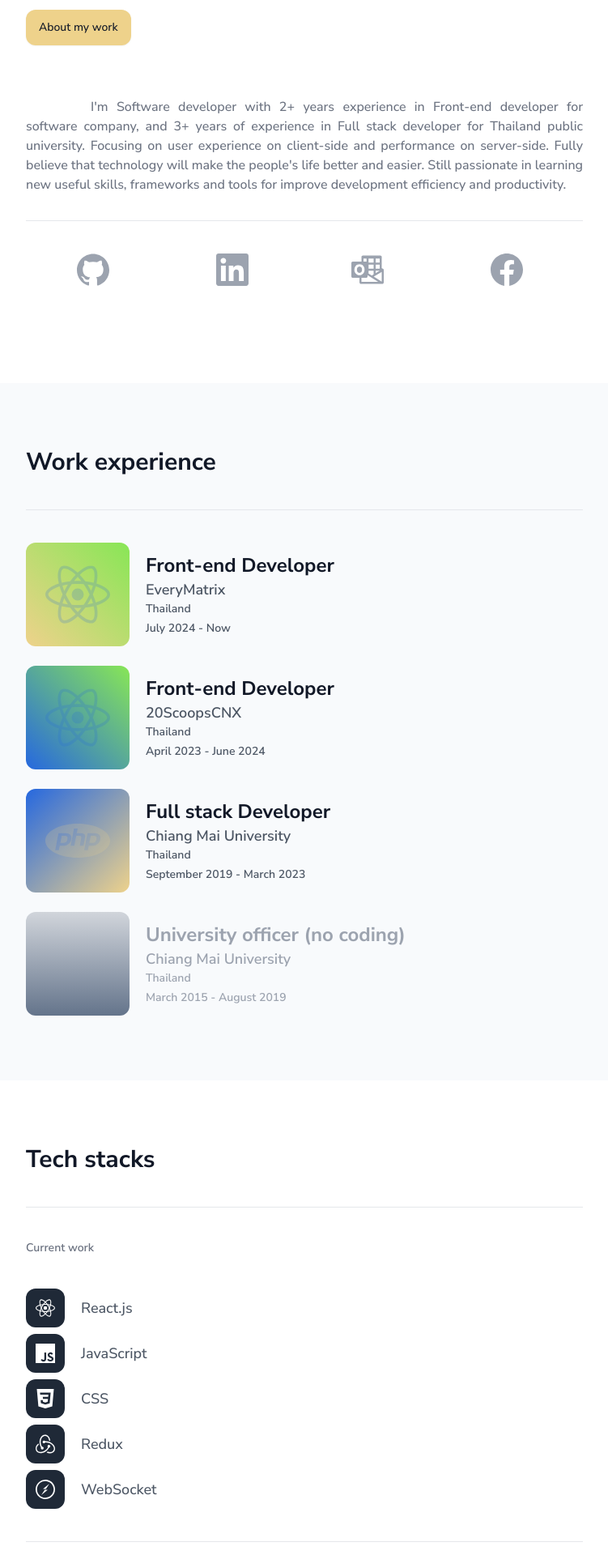
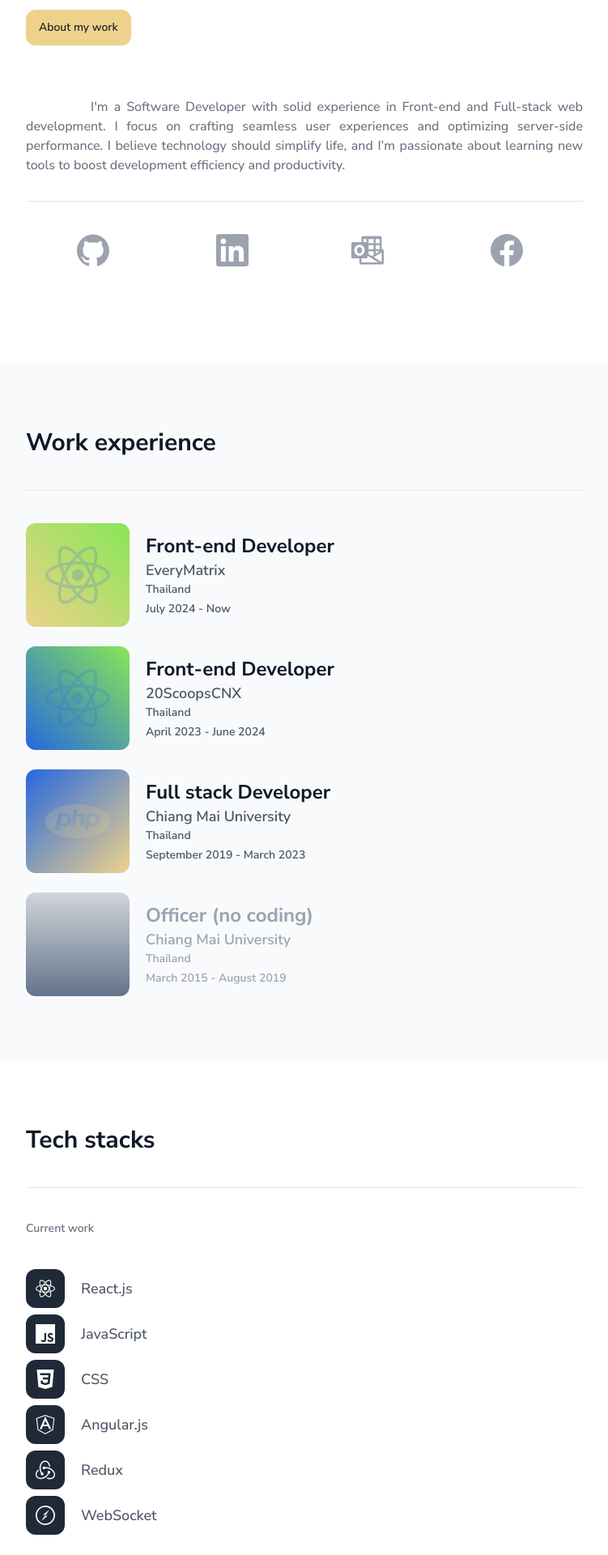
Before and after one commit to micro927/personal-website, a Next.js app: page / in a window 1280 px wide. Shown: the part 320-2240 px from the top of the page at 81% size, without its empty margins (264-1015 px from the left). Built offline with nearby package versions, Linux system fonts and the light colour scheme.

Commit message:
feat: update data and minor UX

```diff
--- a/app/components/section/welcome/index.tsx
+++ b/app/components/section/welcome/index.tsx
@@ -60,7 +60,7 @@ function Welcome({
       transition: { duration: 0.5 },
     },
     hidden: {
-      opacity: 0,
+      opacity: 0.1,
       y: -30,
     },
   });
@@ -101,7 +101,7 @@ function Welcome({
 
   return (
     <SectionBox id="welcome">
-      <div className="flex h-[90vh] w-full flex-col justify-start md:h-full">
+      <div className="flex min-h-[70vh] w-full flex-col justify-start md:h-full md:min-h-max">
         <div className="w-full py-12 md:py-8 ">
           <motion.div
             initial={MotionVariantEnum.HIDDEN}
--- a/app/components/section/work/components/workModal.tsx
+++ b/app/components/section/work/components/workModal.tsx
@@ -25,6 +25,7 @@ function WorkModal({
     jobTitle,
     skillList,
     organization,
+    organizationURL,
     city,
     country,
     descriptionList,
@@ -62,7 +63,13 @@ function WorkModal({
         <div className="flex flex-col gap-2">
           <div className="flex flex-col gap-1">
             <h4 className="text-xl font-bold md:text-2xl">{jobTitle}</h4>
-            <p className="text-base font-bold md:text-lg">{organization}</p>
+            <a
+              href={organizationURL}
+              target="_blank"
+              className="text-base font-bold md:text-lg"
+            >
+              {organization}
+            </a>
             <p className="text-sm font-semibold md:text-base">
               {city}, {country}
             </p>
--- a/app/core/data/index.ts
+++ b/app/core/data/index.ts
@@ -22,12 +22,12 @@ export const data: Data = {
     facebook: 'facebook.com/nsBelieve',
     mainJobTitle: 'Software developer',
     aboutMe:
-      "I'm Software developer with 2+ years experience in Front-end developer for software company, and 3+ years of experience in Full stack developer for Thailand public university. Focusing on user experience on client-side and performance on server-side. Fully believe that technology will make the people's life better and easier. Still passionate in learning new useful skills, frameworks and tools for improve development efficiency and productivity.",
+      "I'm a Software Developer with solid experience in Front-end and Full-stack web development. I focus on crafting seamless user experiences and optimizing server-side performance. I believe technology should simplify life, and I’m passionate about learning new tools to boost development efficiency and productivity.",
   },
   works: [
     {
       jobNo: 0,
-      jobTitle: 'University officer (no coding)',
+      jobTitle: 'Officer (no coding)',
       jobType: JobTypeEnum.NONE,
       organization: 'Chiang Mai University',
       organizationURL: 'https://www.reg.cmu.ac.th',
@@ -96,13 +96,15 @@ export const data: Data = {
       dateStart: '2024-07-01',
       dateEnd: '',
       descriptionList: [
-        'Responsible for the maintenance and management of the front-end part of a high-traffic E-gaming website',
-        'Integrated multiple services into the main website, working with WebSocket, RestAPI and custom-built web components.',
+        'Maintained and managed the front-end of a high-traffic e-gaming website built with React.js and AngularJS.',
+        'Integrated multiple services into the main platform, working with WebSocket, REST APIs, and custom web components.',
+        'Implemented new front-end features and debugged issues across various integrated services.',
       ],
       skillList: [
         TechSkillIdEnum.REACTJS,
         TechSkillIdEnum.JS,
         TechSkillIdEnum.CSS,
+        TechSkillIdEnum.ANGULARJS,
         TechSkillIdEnum.REDUX,
         TechSkillIdEnum.WEBSOCKET,
       ],
@@ -203,8 +205,20 @@ export const data: Data = {
       level: 7,
     },
     {
+      skillId: TechSkillIdEnum.ANGULARJS,
+      skillTitle: 'Angular.js',
+      type: TechSkillTypeEnum.FRONTEND,
+      level: 6,
+    },
+    {
       skillId: TechSkillIdEnum.RXJS,
       skillTitle: 'RxJS',
+      type: TechSkillTypeEnum.FRONTEND,
+      level: 6,
+    },
+    {
+      skillId: TechSkillIdEnum.BOOTSTRAP,
+      skillTitle: 'BootstrapCSS',
       type: TechSkillTypeEnum.FRONTEND,
       level: 6,
     },
@@ -213,12 +227,6 @@ export const data: Data = {
       skillTitle: 'Redux',
       type: TechSkillTypeEnum.FRONTEND,
       level: 5,
-    },
-    {
-      skillId: TechSkillIdEnum.BOOTSTRAP,
-      skillTitle: 'BootstrapCSS',
-      type: TechSkillTypeEnum.FRONTEND,
-      level: 6,
     },
     {
       skillId: TechSkillIdEnum.JQUERY,
--- a/app/core/function/getData.ts
+++ b/app/core/function/getData.ts
@@ -1,5 +1,6 @@
 import { Data } from '../types/data';
 
+// old approach : keep data in github
 export async function getData(): Promise<Data> {
   const res = await fetch(process.env.DATA_JSON_URL as string);
   if (!res.ok) {
--- a/app/core/function/getSkillIcon.ts
+++ b/app/core/function/getSkillIcon.ts
@@ -19,6 +19,7 @@ import {
   SiReactivex,
   SiSocketdotio,
   SiRedux,
+  SiAngularjs,
 } from 'react-icons/si';
 import { TechSkillIdEnum } from '../types/data';
 
@@ -36,6 +37,7 @@ export function getSkillIcon(skillId: TechSkillIdEnum) {
     [TechSkillIdEnum.EXPRESSJS]: SiExpress,
     [TechSkillIdEnum.REACTJS]: SiReact,
     [TechSkillIdEnum.VUEJS]: SiVuedotjs,
+    [TechSkillIdEnum.ANGULARJS]: SiAngularjs,
     [TechSkillIdEnum.BOOTSTRAP]: SiBootstrap,
     [TechSkillIdEnum.JQUERY]: SiJquery,
     [TechSkillIdEnum.MYSQL]: SiMysql,
--- a/app/core/types/data.ts
+++ b/app/core/types/data.ts
@@ -26,6 +26,7 @@ export enum TechSkillIdEnum {
   EXPRESSJS = 'expressjs',
   REACTJS = 'reactjs',
   VUEJS = 'vuejs',
+  ANGULARJS = 'angularjs',
   BOOTSTRAP = 'bootstrap',
   JQUERY = 'jquery',
   MYSQL = 'mysql',
```
